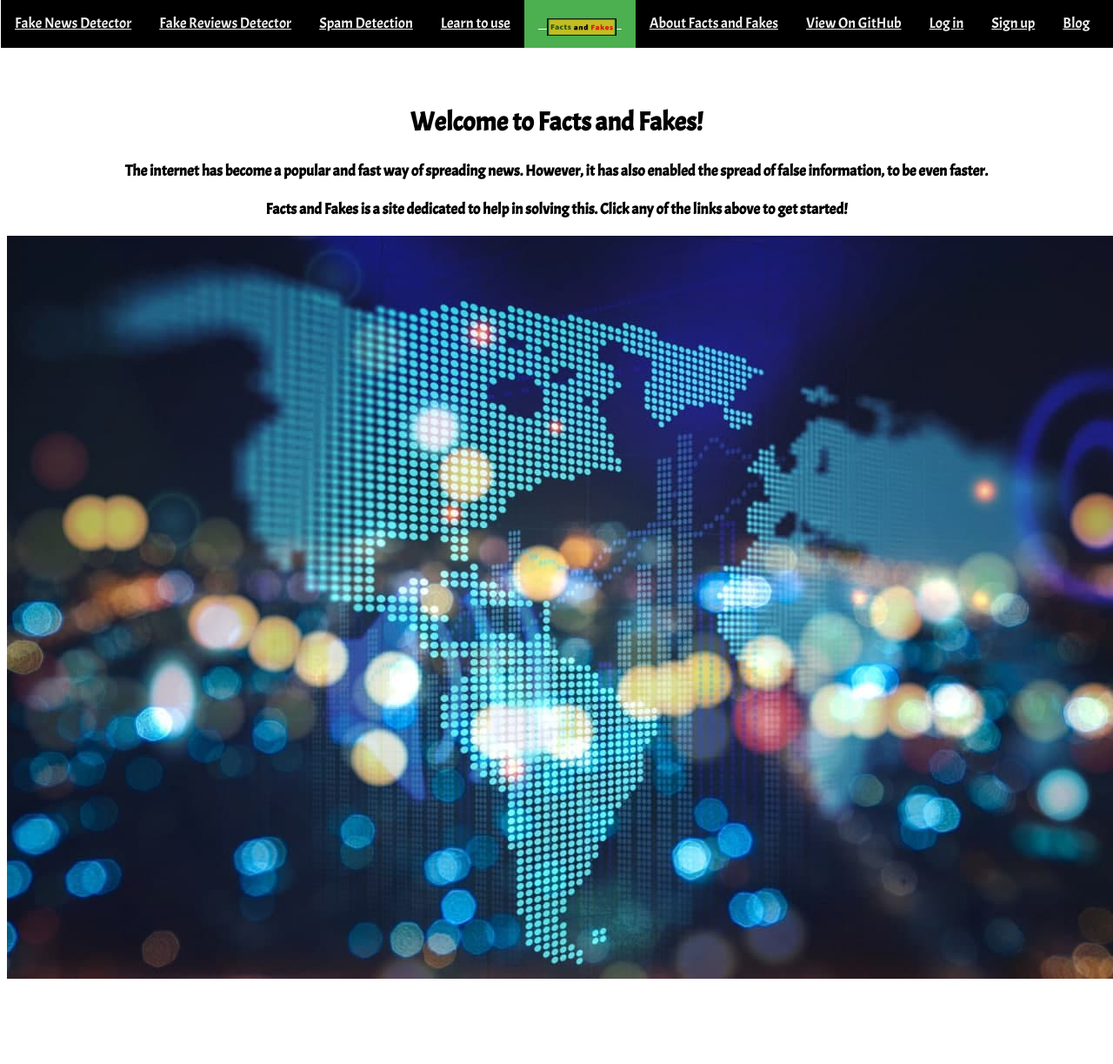
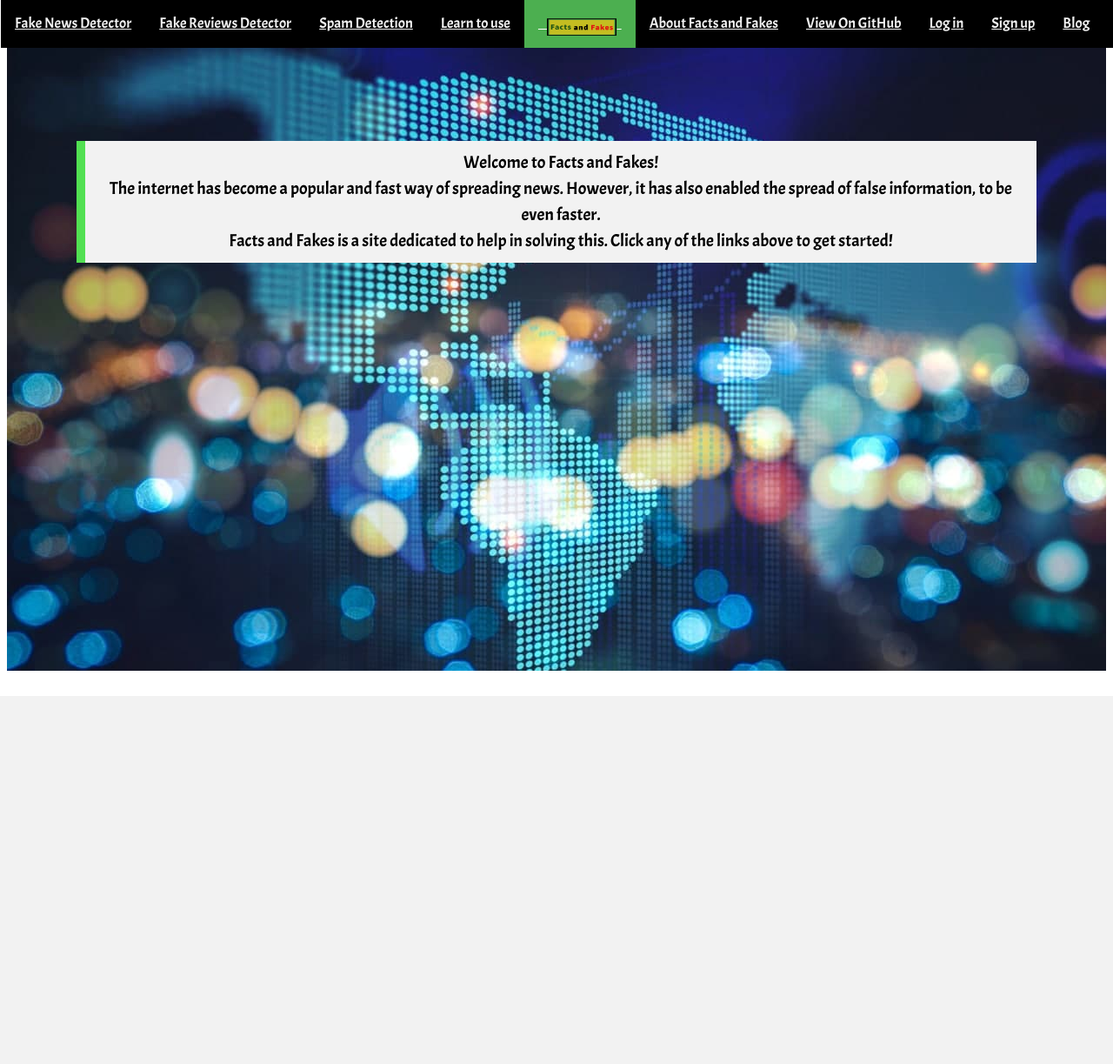
Before and after one commit to Facts-And-Fakes/HealthFacts, a Flask app: page / in a window 1280 px wide. Shown: the whole page at 87% size. After the commit the page ends 800 px from the top, so only its background shows below. Run offline with Flask 2, Linux system fonts and the light colour scheme; some libraries are stand-ins or nearby versions.

Commit message:
improve looks

```diff
--- a/app.py
+++ b/app.py
@@ -18,14 +18,10 @@ class User:
 user = User(id=0, username="Guest", password="")
 admin = User(id=1, username="admin", password="admin")
 admin2 = User(id=2, username="admin2", password="admin2")
-
 app = Flask(__name__)
 secure = open("database.json", "r+")
-
 users = json.load(secure)
-
 update = {admin.username:{"id": admin.id, "password": sha256_crypt.hash(admin.password)}, admin2.username:{"id": admin2.id, "password": sha256_crypt.hash(admin2.password)}}
-
 users.update(update)
 
 with open("database.json", "w") as writefile:
--- a/fakeReviewsDetector.py
+++ b/fakeReviewsDetector.py
@@ -5,21 +5,18 @@ from sklearn.feature_extraction.text import CountVectorizer
 from sklearn.linear_model import LogisticRegression
 from sklearn.metrics import accuracy_score
 
+
 def fakereviewsdetection(newsdata):
     df = pd.read_csv("data/deceptive-opinion.csv")
-    source = df['source']
-    deceptive = df['deceptive']
     x = df['source']+' - '+df['hotel']+' - '+df['text']
     y = df['deceptive']
     le = LabelEncoder()
     y = le.fit_transform(y)
-
     x_train, x_test, y_train, y_test = train_test_split(x, y, random_state=7, test_size=0.3)
     CountV = CountVectorizer(ngram_range=(1, 2))
     x_train = CountV.fit_transform(x_train)
     l = LogisticRegression(max_iter=10000)
     l.fit(x_train, y_train)
-
     prediction = l.predict(CountV.transform(x_test))
     a = accuracy_score(y_test, prediction)
 
--- a/spamsms.py
+++ b/spamsms.py
@@ -12,13 +12,11 @@ def spamsmsdetection(data):
     y = df['v1']
     le = LabelEncoder()
     y = le.fit_transform(y)
-
     x_train, x_test, y_train, y_test = train_test_split(x, y, random_state=7, test_size=0.2)
     c = CountVectorizer(ngram_range=(1,2))
     x_train = c.fit_transform(x_train)
     l = LogisticRegression(max_iter = 10000)
     l.fit(x_train, y_train)
-
     prediction = l.predict(c.transform(x_test))
     a = accuracy_score(y_test, prediction)
 
--- a/static/styles/styles.css
+++ b/static/styles/styles.css
@@ -42,11 +42,39 @@ input[type=text]{
   transition: width 0.4s ease-in-out;
   width: 25%;!important
 }
+@import url("https://fonts.googleapis.com/css?family=Titillium+Web:400,400i,700&display=swap");
+@import url("https://cdnjs.cloudflare.com/ajax/libs/normalize/8.0.1/normalize.min.css");
+
+.note {
+  margin: 5vw;
+  padding: 0.5em;
+  border-left: 0.5em solid #52e052;
+  margin-left: 80px;
+margin-right: 80px;
+  background-color:#f2f2f2;
+  font-size: 20px;
+  text-align: center;
+}
+
+.note a {
+  text-decoration: none;
+  color: #161b1e;
+}
+
+.note a:hover {
+  text-decoration: underline;
+}
+.quote{
+
+}
 
 input[type=text]:focus {
   width: 30%;!important
 }
 
+.background{
+background-image: url('../photos/pic.jpg');
+}
 
 .password{
   width: 130px;
--- a/templates/home.html
+++ b/templates/home.html
@@ -9,26 +9,38 @@
 	<script src="//code.jquery.com/jquery-1.10.2.js"></script>
 </head>
 <body>
-	<div class="container">
+	<div class="background">
 		{% include 'nav.html' %}
 		{% block content %}
 		{% endblock %}
-	</div>
 	<br>
 	<br>
 	<br>
 	<br>
-	<h1 align="center">Welcome to Facts and Fakes!</h1>
-<h3 align="center">The internet has become a popular and fast way of spreading news. However, it has also enabled the spread of false information, to be even faster.</h3>
-<h3 align="center">Facts and Fakes is a site dedicated to help in solving this. Click any of the links above to get started!</h3>
-<center><img src="../static/photos/pic.jpg" align="center"></center>
+		<div class="quote">
+		<p class="note">Welcome to Facts and Fakes!<br>
+The internet has become a popular and fast way of spreading news. However, it has also enabled the spread of false information, to be even faster.<br>Facts and Fakes is a site dedicated to help in solving this. Click any of the links above to get started!</p>
 	<br>
 	<br>
 	<br>
 	<br>
+		<br>
+		<br><br>
+		<br>
+		<br>
+		<br>
+		<br>
+		<br>
+		<br>
+		<br>
+		<br>
+		<br>
+			<br>
+			<br>
+			</div>
 	<div id="footer"></div>
 	<script>
     $("#footer").load("footer.html");
-</script>
+</script></div>
 </body>
 </html>
```
Also changed, not shown: fakenewsdetection.py (+0 -7 lines).
